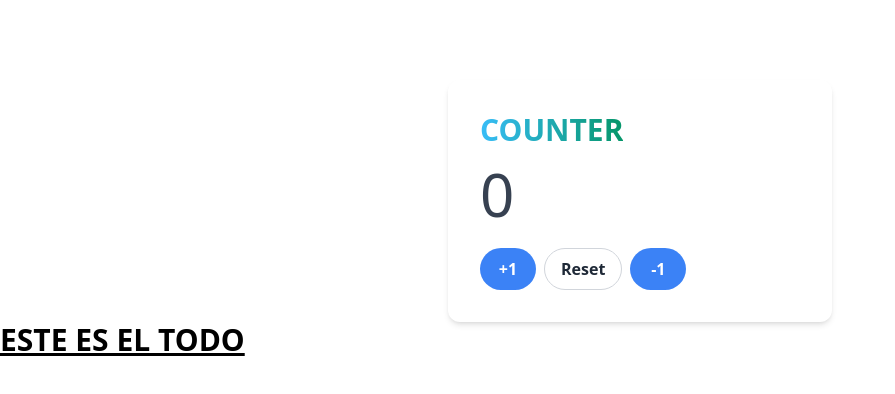
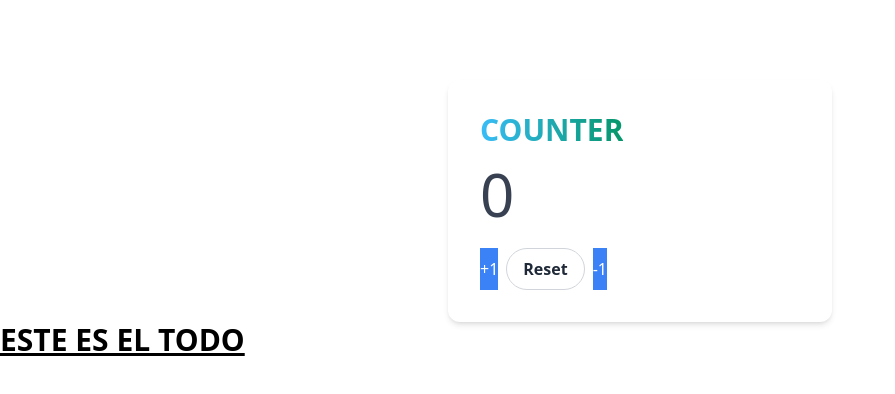
Before and after one commit to argierincon/react-2024, a React (Vite) app: page / in a window 1280 px wide. Shown: the top 394 px of the page, without its empty margins (0-895 px from the left). Built offline with nearby package versions, Linux system fonts and the light colour scheme.

Commit message:
refactor: update style rules

```diff
--- a/src/assets/index.css
+++ b/src/assets/index.css
@@ -10,16 +10,19 @@
 
 /* BUTTONS */
 /* ----- primary */
-.btn-primary,
-.btn-default {
+.btn {
   @apply font-bold py-2 p-4 min-w-14 rounded-full;
+}
+
+.btn:disabled {
+  @apply opacity-50 cursor-not-allowed;
 }
 
 .btn-blue {
   @apply bg-blue-500 text-white;
 }
 
-.btn-blue:hover {
+.btn-blue:hover:not(:disabled) {
   @apply bg-blue-700;
 }
 
@@ -28,7 +31,7 @@
   @apply bg-white text-gray-800 font-semibold py-2 px-4 border border-gray-300 rounded-full;
 }
 
-.btn-white:hover {
+.btn-white:hover:not(:disabled) {
   @apply bg-gray-100;
 }
 
```
